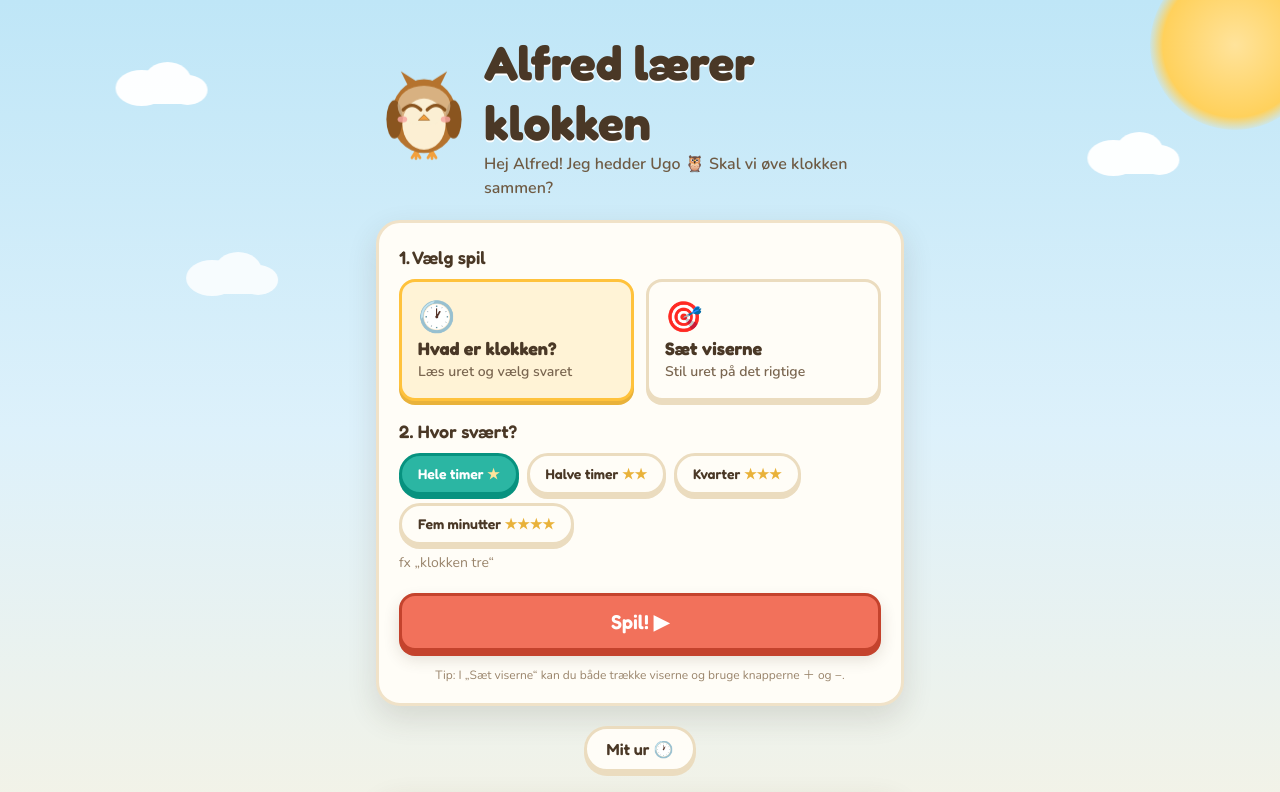
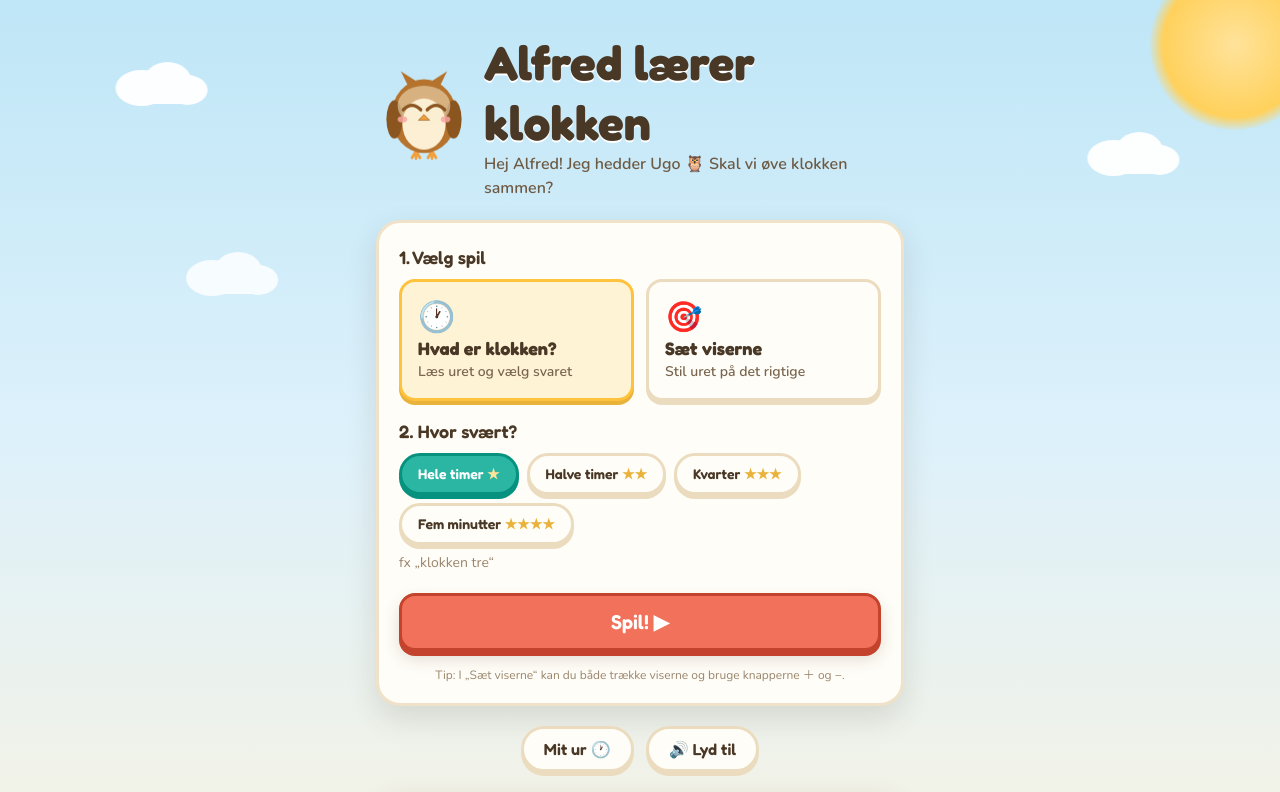
Before and after one commit to MikkelAJ92/rolige-laerespil, a React (Vite) app: page / in a window 1280 px wide. Shown: the top 792 px of the page. Built offline with nearby package versions, Linux system fonts and the light colour scheme.

Commit message:
feat(app): wire gentle audio with persisted sound toggle

```diff
--- a/src/App.tsx
+++ b/src/App.tsx
@@ -2,6 +2,7 @@ import { useState, useRef, useEffect, useCallback } from 'react';
 import { LEVELS, danishTime, makeOptions, snapMinute, cap, digital, tKey, rand, CORRECT, WRONG, type LevelKey, type Time } from './domain/time';
 import { pickTime, recordAnswer, levelMastered, levelBadge, nextLevel, deriveLevel } from './domain/mastery';
 import { loadProgress, saveProgress, loadStats, saveStats } from './lib/persistence';
+import { audio, speakable } from "./lib/audio";
 import { shade } from './lib/colors';
 import Owl from './components/Owl';
 import Clock from './components/Clock';
@@ -31,6 +32,7 @@ export default function App() {
   const [streak, setStreak] = useState(0);
   const [starRow, setStarRow] = useState(initial.starRow);
   const [trophies, setTrophies] = useState(initial.trophies);
+  const [sound, setSound] = useState(initial.sound);
   const [stats, setStats] = useState(loadStats);
   const [suggestion, setSuggestion] = useState<LevelKey | null>(null);
   const firstTry = useRef(true);
@@ -42,8 +44,12 @@ export default function App() {
   const [showBurst, setShowBurst] = useState(false);
 
   useEffect(() => {
-    saveProgress({ stars, trophies, starRow, level, mode });
-  }, [stars, trophies, starRow, level, mode]);
+    saveProgress({ stars, trophies, starRow, level, mode, sound });
+  }, [stars, trophies, starRow, level, mode, sound]);
+
+  useEffect(() => {
+    audio.setMuted(!sound);
+  }, [sound]);
 
   useEffect(() => {
     saveStats(stats);
@@ -69,6 +75,7 @@ export default function App() {
     setSetH(12);
     setSetM(0);
     firstTry.current = true;
+    if (mode === "set") audio.speak("Sæt uret til " + danishTime(q2.h, q2.m));
     const nxt = nextLevel(level);
     if (nxt && levelMastered(stats, level) && !suggestedRef.current.has(level)) {
       suggestedRef.current.add(level);
@@ -76,7 +83,7 @@ export default function App() {
     } else {
       setSuggestion(null);
     }
-  }, [level, stats]);
+  }, [level, stats, mode]);
 
   useEffect(() => {
     if (screen === "play") {
@@ -101,11 +108,16 @@ export default function App() {
       burstBig.current = true;
       setBurst((b) => b + 1);
       setMsg("🏆 Pokal! Du samlede 5 stjerner!");
+      audio.trophy();
+      audio.speak("Pokal! Du samlede fem stjerner!");
     } else {
       setStarRow(next);
       burstBig.current = false;
       setBurst((b) => b + 1);
-      setMsg(rand(CORRECT));
+      const praise = rand(CORRECT);
+      setMsg(praise);
+      audio.correct();
+      audio.speak(cap(danishTime(q.h, q.m)) + ". " + speakable(praise));
     }
   }
 
@@ -131,6 +143,7 @@ export default function App() {
         setRevealed(true);
         setMood("sad");
         setMsg(`Den rigtige er: ${cap(danishTime(q.h, q.m))} 🕐`);
+        audio.speak("Den rigtige er " + danishTime(q.h, q.m));
       } else {
         setMood("think");
         setMsg(rand(WRONG));
@@ -185,6 +198,7 @@ export default function App() {
     setSetM(0);
     setSuggestion(null);
     firstTry.current = true;
+    audio.speak(mode === "set" ? "Sæt uret til " + danishTime(t.h, t.m) : "Hvad er klokken lige nu?");
   }
 
   const modeLabel = mode === "read" ? "Hvad er klokken?" : "Sæt viserne";
@@ -245,6 +259,7 @@ export default function App() {
           Tip: I „Sæt viserne“ kan du både trække viserne og bruge knapperne ＋ og −.
         </p>
       </div>
+      <div className="flex gap-3">
         <button
           onClick={() => setScreen("mitur")}
           className="fredoka rounded-full px-5 py-2 text-base font-semibold transition active:translate-y-0.5"
@@ -252,6 +267,14 @@ export default function App() {
         >
           Mit ur 🕐
         </button>
+        <button
+          onClick={() => setSound((s) => !s)}
+          className="fredoka rounded-full px-5 py-2 text-base font-semibold transition active:translate-y-0.5"
+          style={{ background: "#FFFDF7", color: "#4A3826", border: "3px solid #EBDCBF", boxShadow: "0 4px 0 #EBDCBF" }}
+        >
+          {sound ? "🔊 Lyd til" : "🔇 Lyd fra"}
+        </button>
+      </div>
       <NowClock onAsk={askNow} />
     </div>
   );
@@ -270,6 +293,13 @@ export default function App() {
           <div className="nunito text-xs font-semibold" style={{ color: "#9A856C" }}>{LEVELS[level].label}</div>
         </div>
         <div className="flex items-center gap-1.5">
+          <button
+            onClick={() => setSound((s) => !s)}
+            className="fredoka rounded-full transition active:translate-y-0.5"
+            style={{ width: 38, height: 38, fontSize: 16, background: "#FFFDF7", border: "3px solid #EBDCBF", boxShadow: "0 3px 0 #EBDCBF" }}
+          >
+            {sound ? "🔊" : "🔇"}
+          </button>
           <Pill>🌟 {stars}</Pill>
           <Pill>🏆 {trophies}</Pill>
         </div>
--- a/src/lib/persistence.ts
+++ b/src/lib/persistence.ts
@@ -9,10 +9,11 @@ export interface Progress {
   starRow: number;
   level: LevelKey;
   mode: 'read' | 'set';
+  sound: boolean;
 }
 
 export function defaultProgress(): Progress {
-  return { stars: 0, trophies: 0, starRow: 0, level: 'timer', mode: 'read' };
+  return { stars: 0, trophies: 0, starRow: 0, level: 'timer', mode: 'read', sound: true };
 }
 
 const num = (v: unknown, fallback: number, min = 0, max = Number.MAX_SAFE_INTEGER): number => {
@@ -34,6 +35,7 @@ export function loadProgress(store: Storage = localStorage): Progress {
       starRow: num(o.starRow, d.starRow, 0, 4),
       level,
       mode,
+      sound: o.sound === false ? false : true,
     };
   } catch {
     return d;
```
Also changed, not shown: 1 other file (tests, documents, lock files or other folders). Lines whose indentation alone changed are shown as unchanged.
